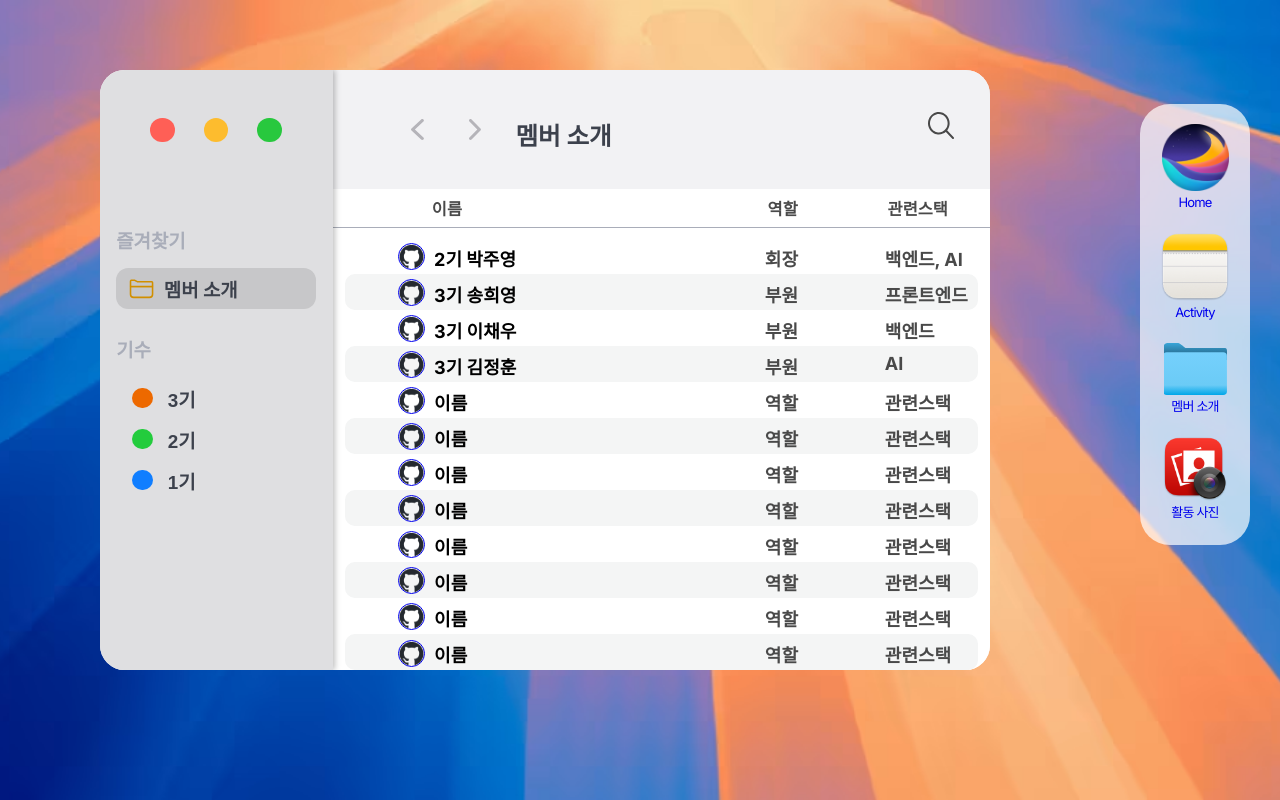
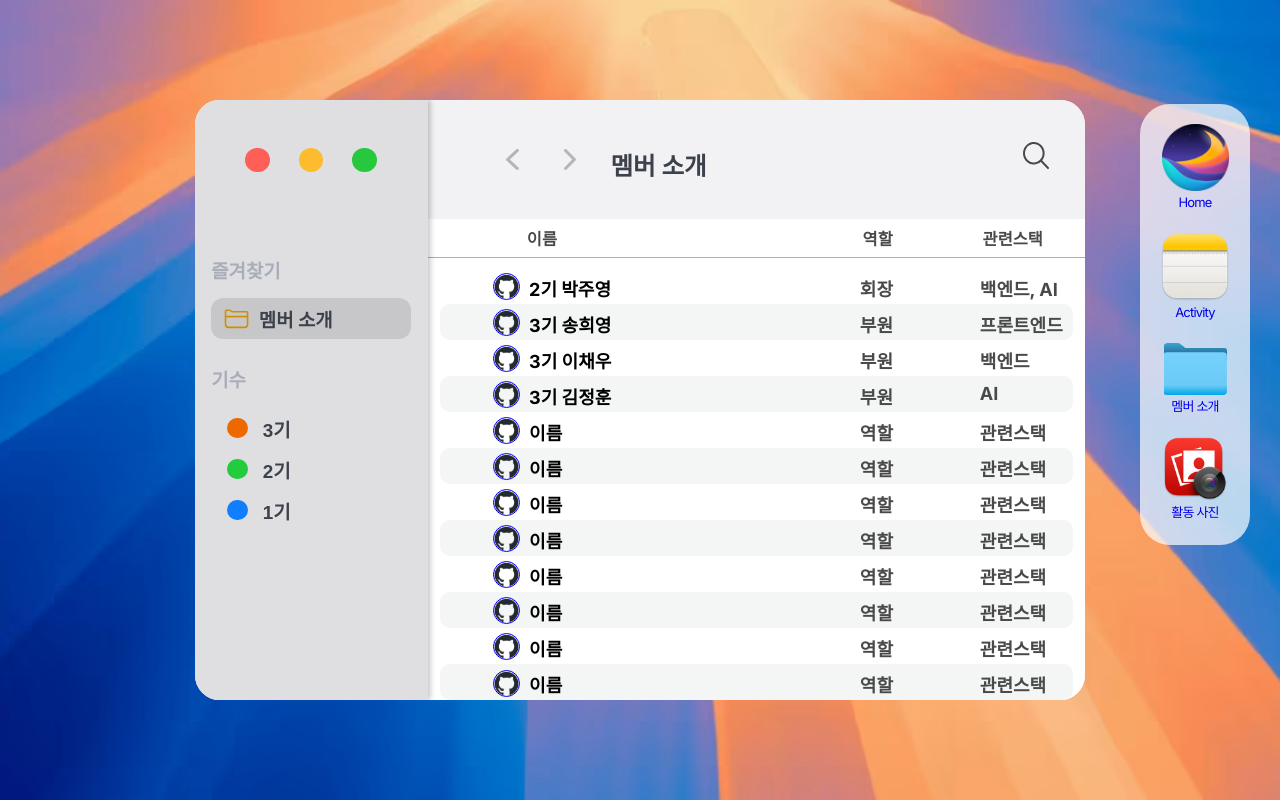
Before and after one commit to ALOC-dev/aloc-homepage, a Next.js app: page /members in a window 1280 px wide. Built offline with nearby package versions, Linux system fonts and the light colour scheme.

Commit message:
feat: 초기 위치를 중앙으로 설정하고, 서버 사이드 렌더링 비활성화

```diff
--- a/src/app/(main)/(detail-pages)/layout.tsx
+++ b/src/app/(main)/(detail-pages)/layout.tsx
@@ -3,13 +3,23 @@
 import React, { useState, useEffect, useRef } from 'react';
 import Image from 'next/image';
 import Widget from '@/components/Widget';
+import dynamic from 'next/dynamic';
 
 interface DetailPageLayoutProps {
   children: React.ReactNode;
 }
 
-export default function DetailPageLayout({ children }: DetailPageLayoutProps) {
-  const [position, setPosition] = useState({ x: 100, y: 70 });
+function DetailPageLayout({ children }: DetailPageLayoutProps) {
+  const containerWidth = 890;
+  const containerHeight = 600;
+  const [position, setPosition] = useState(() => {
+    if (typeof window === 'undefined') {
+      return { x: 0, y: 0 };
+    }
+    const centerX = (window.innerWidth - containerWidth) / 2;
+    const centerY = (window.innerHeight - containerHeight) / 2;
+    return { x: centerX, y: centerY };
+  });
   const [isDragging, setIsDragging] = useState(false);
   const [dragOffset, setDragOffset] = useState({ x: 0, y: 0 });
   const [isInDragArea, setIsInDragArea] = useState(false);
@@ -133,14 +143,10 @@ export default function DetailPageLayout({ children }: DetailPageLayoutProps) {
           isInDragArea ? 'cursor-move' : 'cursor-default'
         }`}
         style={{
-          width: '890px',
-          height: '600px',
+          width: `${containerWidth}px`,
+          height: `${containerHeight}px`,
           left: `${position.x}px`,
           top: `${position.y}px`,
-          minWidth: '890px',
-          minHeight: '600px',
-          maxHeight: '700px',
-          maxWidth: '1100px',
           userSelect: 'none',
         }}
         onMouseDown={handleMouseDown}
@@ -154,3 +160,5 @@ export default function DetailPageLayout({ children }: DetailPageLayoutProps) {
     </div>
   );
 }
+
+export default dynamic(() => Promise.resolve(DetailPageLayout), { ssr: false });
```
